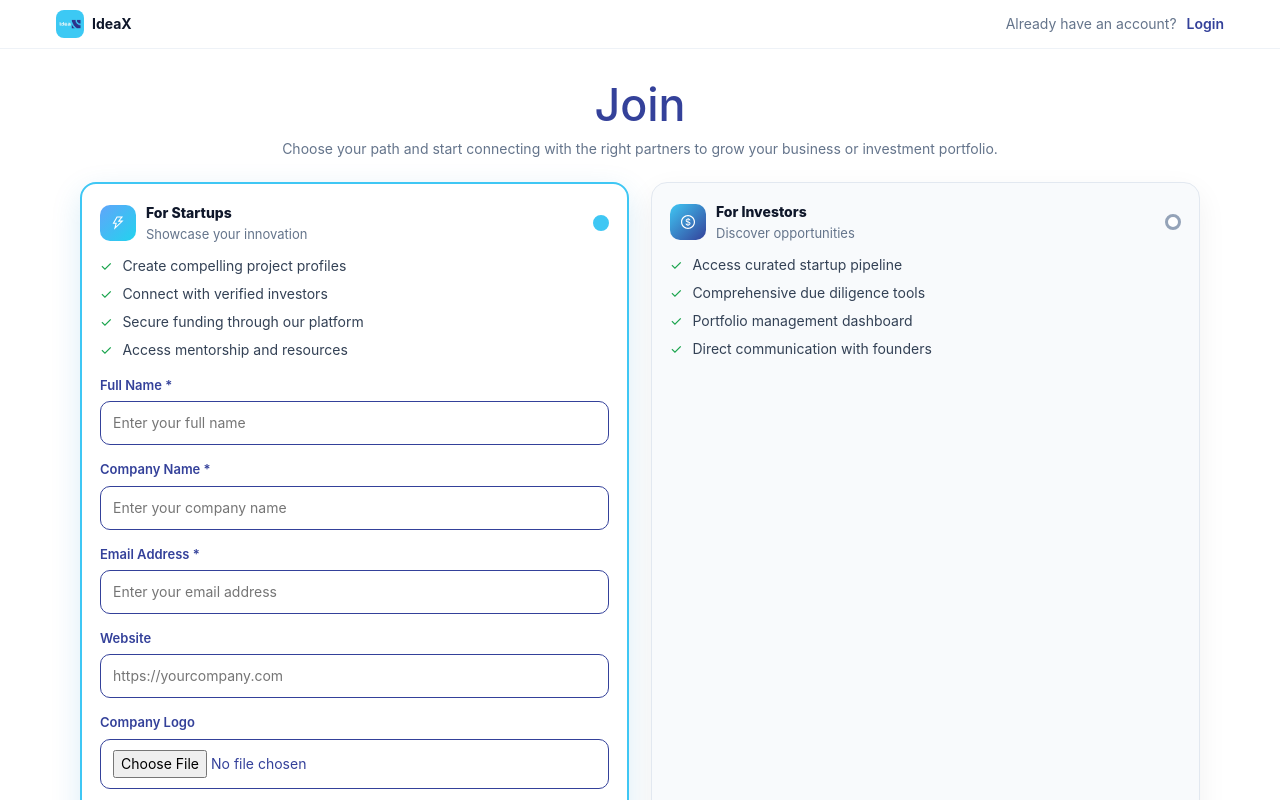
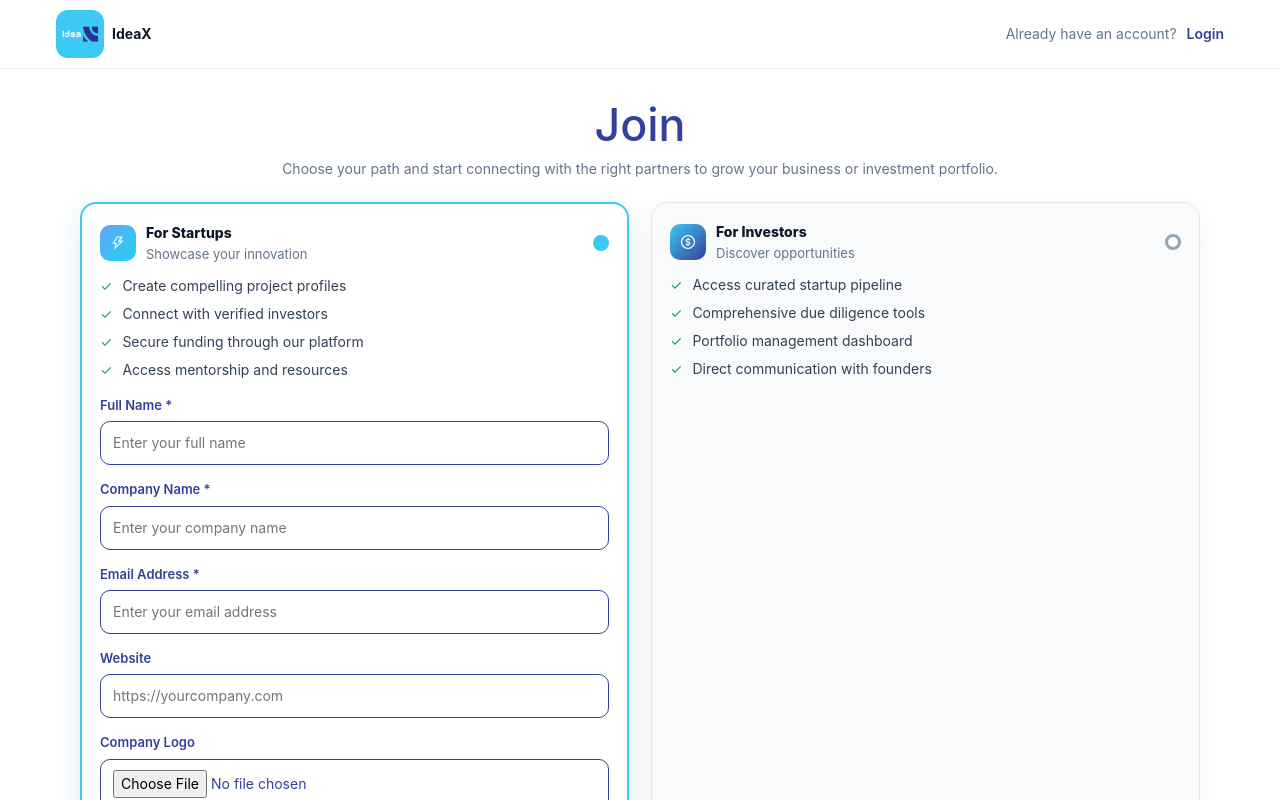
Before and after one commit to KhoaDang21/IdeaX-FE, a React (Vite) app in the folder Frontend/: page /start in a window 1280 px wide. Shown: the top 800 px of the page. Built offline with nearby package versions, Linux system fonts and the light colour scheme.

Commit message:
updateLogo

```diff
--- a/Frontend/src/pages/Home.tsx
+++ b/Frontend/src/pages/Home.tsx
@@ -28,7 +28,7 @@ const Home: FC = () => {
             <header style={{ background: 'rgba(255,255,255,0.9)', backdropFilter: 'blur(8px)', borderBottom: '1px solid #eef2f7' }}>
                 <nav style={{ maxWidth: 1200, margin: '0 auto', display: 'flex', alignItems: 'center', justifyContent: 'space-between', padding: '12px 20px' }}>
                     <Link to="/" style={{ display: 'flex', alignItems: 'center', gap: 8, textDecoration: 'none' }}>
-                        <img src={logo} alt="IdeaX" style={{ width: 32, height: 32, borderRadius: 8, objectFit: 'cover' }} />
+                        <img src={logo} alt="IdeaX" style={{ width: 48, height: 48, borderRadius: 12, objectFit: 'cover' }} />
                         <span style={{ fontWeight: 700, color: '#0f172a' }}>IdeaX</span>
                     </Link>
                     <div style={{ display: 'flex', alignItems: 'center', gap: 12 }}>
--- a/Frontend/src/pages/InvestorsJoin.tsx
+++ b/Frontend/src/pages/InvestorsJoin.tsx
@@ -328,9 +328,9 @@ const InvestorsJoin: FC = () => {
               src={logo}
               alt="IdeaX"
               style={{
-                width: 28,
-                height: 28,
-                borderRadius: 8,
+                width: 48,
+                height: 48,
+                borderRadius: 12,
                 objectFit: "cover",
               }}
             />
--- a/Frontend/src/pages/StartupsJoin.tsx
+++ b/Frontend/src/pages/StartupsJoin.tsx
@@ -296,9 +296,9 @@ const StartupsJoin: FC = () => {
               src={logo}
               alt="IdeaX"
               style={{
-                width: 28,
-                height: 28,
-                borderRadius: 8,
+                width: 48,
+                height: 48,
+                borderRadius: 12,
                 objectFit: "cover",
               }}
             />
```
